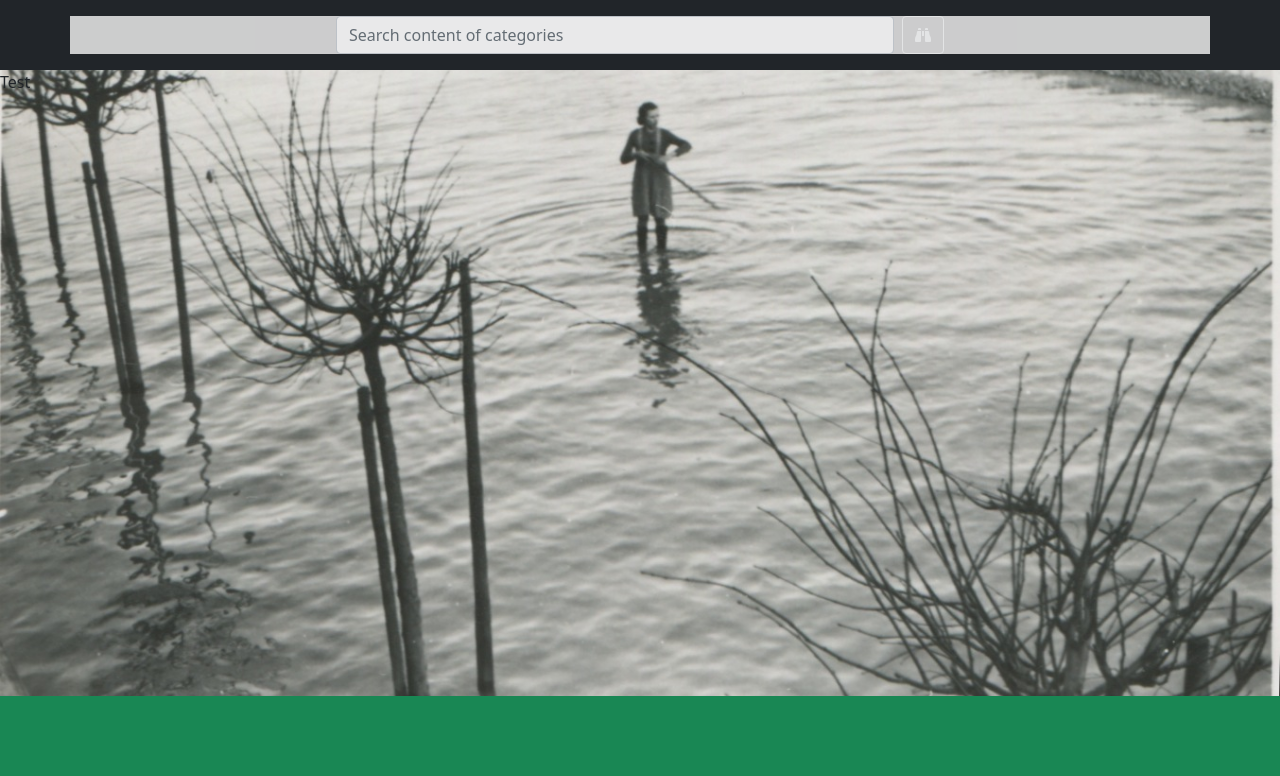
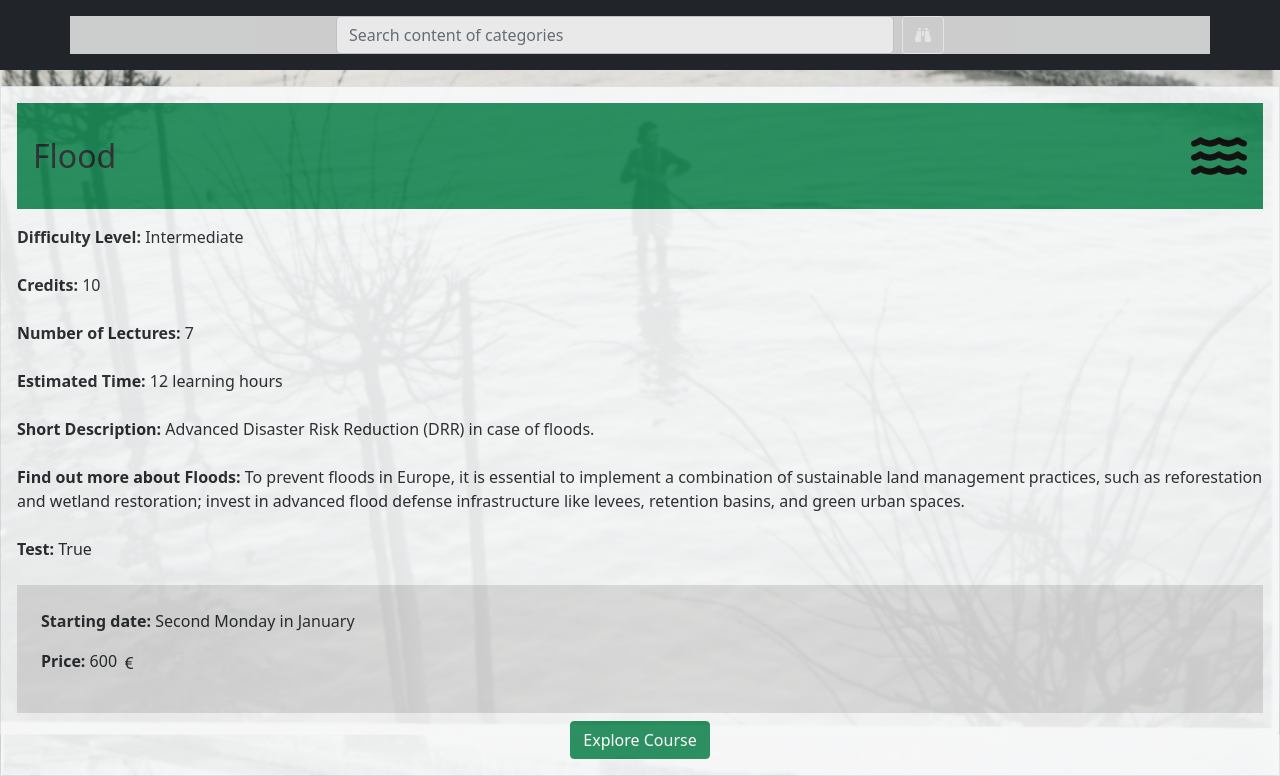
Before and after one commit to VladaAlek/pp-commerce-261124, a Django app: page /categories/category/1/ in a window 1280 px wide. Shown: the part 104-880 px from the top of the page. Before the commit the page ends 800 px from the top, so only its background shows below. Run offline with Django 3.2, Linux system fonts and the light colour scheme; data comes from the database, SQL or seed files in the repository; some libraries are stand-ins or nearby versions.

Commit message:
Bug - navigation links to individual courses

```diff
--- a/products/templates/products/categories.html
+++ b/products/templates/products/categories.html
@@ -37,7 +37,7 @@
                             <a href="{% url 'materials' category.id %}" class="text-white text-decoration-none">Explore Course</a>
                         </button>
                     </div>
-            </div>
+                </div>
 
             </div>
             {% endfor %}
--- a/products/templates/products/individual_category.html
+++ b/products/templates/products/individual_category.html
@@ -6,7 +6,49 @@
 
 
 {% block content %}
+<div class="p-3 bg-light border d-flex flex-column course-overview-content my-3">
+    <div class="d-flex justify-content-between align-items-center mb-3 bg-success p-3 courses-title">
+        <h2 class="mb-0">{{ category.name }}</h2>
+        <img src="{{ category.logo.url }}" alt="{{ category.name }} Logo" class="img-fluid ms-3" style="max-height: 50px;">
+    </div>
 
-<p>Test</p>
+    <div class="mb-2">
+        <p><strong>Difficulty Level:</strong> {{ category.difficulty_level }}</p>
+    </div>
+    <div class="mb-2">
+        <p><strong>Credits:</strong> {{ category.credits }}</p>
+    </div>
+    <div class="mb-2">
+        <p><strong>Number of Lectures:</strong> {{ category.number_of_lectures }}</p>
+    </div>
+    <div class="mb-2">
+        <p><strong>Estimated Time:</strong> {{ category.est_time }} learning hours</p>
+    </div>
+    <div class="mb-2">
+        <p><strong>Short Description:</strong> {{ category.short_description }}</p>
+    </div>
+    <div class="mb-2">
+        <p><strong>Find out more about {{ category.name }}s:</strong> {{ category.long_description }}</p>
+    </div>
+    <div class="mb-2">
+        <p><strong>Test:</strong> {{ category.test }}</p>
+    </div>
+
+    <div class="individual-category-price-date p-4">
+        <p><strong>Starting date:</strong> {{ category.starting_date }}</p>
+        <p><strong>Price:</strong> {{ category.price }}
+            <svg xmlns="http://www.w3.org/2000/svg" width="16" height="16" fill="currentColor" class="bi bi-currency-euro" viewBox="0 0 16 16">
+                <path d="M4 9.42h1.063C5.4 12.323 7.317 14 10.34 14c.622 0 1.167-.068 1.659-.185v-1.3c-.484.119-1.045.17-1.659.17-2.1 0-3.455-1.198-3.775-3.264h4.017v-.928H6.497v-.936q-.002-.165.008-.329h4.078v-.927H6.618c.388-1.898 1.719-2.985 3.723-2.985.614 0 1.175.05 1.659.177V2.194A6.6 6.6 0 0 0 10.341 2c-2.928 0-4.82 1.569-5.244 4.3H4v.928h1.01v1.265H4v.928z"/>
+            </svg>
+        </p>
+    </div>
+
+    <div class="text-center">
+        <button class="btn btn-success mt-2">
+            <a href="{% url 'materials' category.id %}" class="text-white text-decoration-none">Explore Course</a>
+        </button>
+    </div>
+</div>
+
 
 {% endblock %}
--- a/products/views.py
+++ b/products/views.py
@@ -28,7 +28,6 @@
 
 
 
-
 def category_detail(request, category_id):
     """ A view to show the materials in a specific category """
 
--- a/static/css/base.css
+++ b/static/css/base.css
@@ -41,6 +41,17 @@
 .categories-price-date {
     background-color: gainsboro;
     width: inherit;
+}
+
+
+/* one category template*/
+
+.individual-category-price-date {
+    background-color: gainsboro;
+}
+
+.course-overview-content {
+    opacity: 0.9;
 }
 
 
```
Also changed, not shown: README.md, 7 other files.
